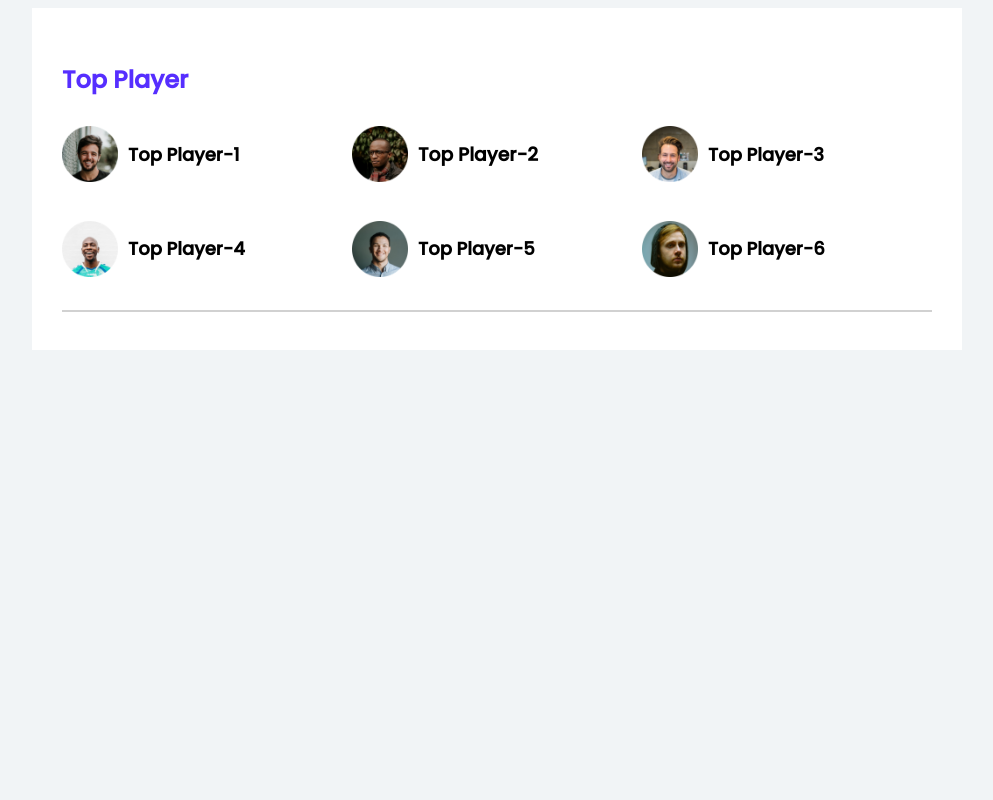
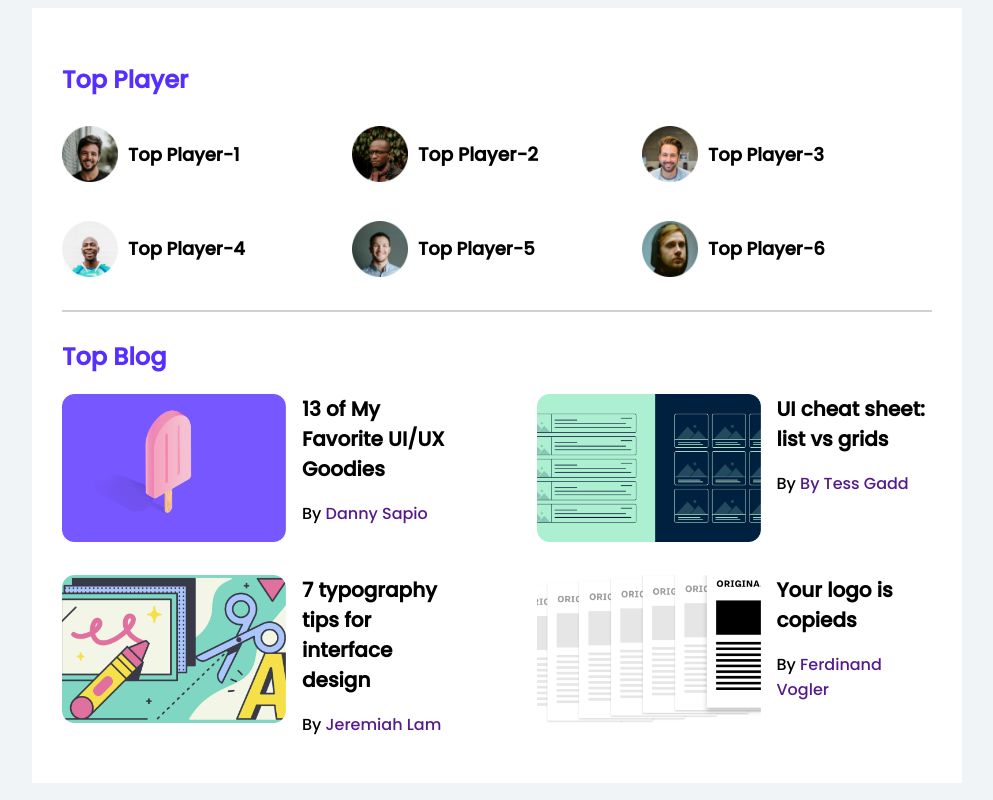
Before and after one commit to raselrana68/leader-board-CSS, a plain HTML site: page index.html in a window 1280 px wide. Shown: the whole page, without its empty margins (143-1136 px from the left). Drawn offline with Linux system fonts and the light colour scheme.

Commit message:
Top Blog Added

```diff
--- a/index.html
+++ b/index.html
@@ -47,9 +47,50 @@
                         <img src="images/players/player-6.png" alt="">
                         <h3 class="player-name">Top Player-6</h3>
                     </div>
-            </div>
-            <hr>
-            <div class="blogs"></div>
+                </div>
+                <hr>
+                <div class="top-blogs">
+                    <h2 class="top-blog-title">Top Blog</h2>
+                    <div class="blogs">
+                        <div class="blog">
+                            <div class="blog-thumbnail">
+                                <img src="images/blogs/blog-1.png" alt="">
+                            </div>
+                            <div class="blog-info">
+                                <h2 class="blog-title">13 of My Favorite UI/UX Goodies</h2>
+                                <p>By <a href="">Danny Sapio</a></p>
+                            </div>
+                        </div>
+                        <div class="blog">
+                            <div class="blog-thumbnail">
+                                <img src="images/blogs/blog-2.png" alt="">
+                            </div>
+                            <div class="blog-info">
+                                <h2 class="blog-title">UI cheat sheet: list vs grids</h2>
+                                <p>By <a href="">By Tess Gadd</a></p>
+                            </div>
+                        </div>
+                        <div class="blog">
+                            <div class="blog-thumbnail">
+                                <img src="images/blogs/blog-3.png" alt="">
+                            </div>
+                            <div class="blog-info">
+                                <h2 class="blog-title">7 typography tips for interface design</h2>
+                                <p>By <a href="">Jeremiah Lam</a></p>
+                            </div>
+                        </div>
+                        <div class="blog">
+                            <div class="blog-thumbnail">
+                                <img src="images/blogs/blog-4.png" alt="">
+                            </div>
+                            <div class="blog-info">
+                                <h2 class="blog-title">Your logo is copieds</h2>
+                                <p>By <a href="">Ferdinand Vogler</a></p>
+                            </div>
+                        </div>
+
+                    </div>
+                </div>
             </div>
         </section>
     </main>
@@ -58,4 +99,5 @@
 
     </footer>
 </body>
+
 </html>
--- a/style/style.css
+++ b/style/style.css
@@ -49,4 +49,35 @@ main{
 hr{
     border: 1px solid #D1D1D1;
     margin-top: 30px;
+    margin-bottom: 27px;
 }
+
+/* blogs Styles */
+.top-blog-title{
+    color: #562EFF;
+    font-size: 24px;
+
+}
+.blogs{
+    display: grid;
+    grid-template-columns: repeat(2, 1fr);
+    grid-row-gap:26px;
+    grid-column-gap: 79px;
+}
+.blog{
+    display: flex;
+}
+.blog .blog-thumbnail img{
+    width: 224px;
+    margin-right: 16px;
+}
+.blog-title{
+    font-size:20px ;
+    margin-top: 0px;
+}
+.blog .blog-info p{
+    font-size: 16px;
+}
+.blog .blog-info a{
+    text-decoration: none;
+}
```
